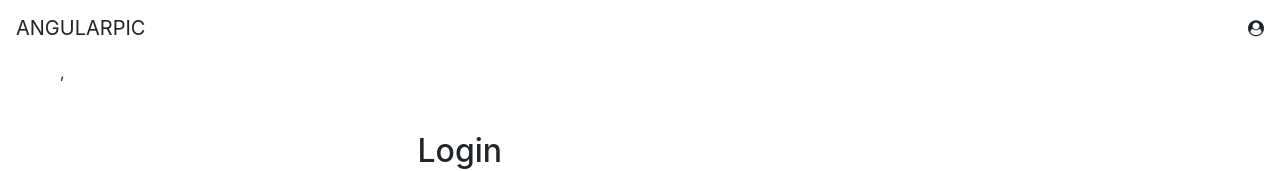
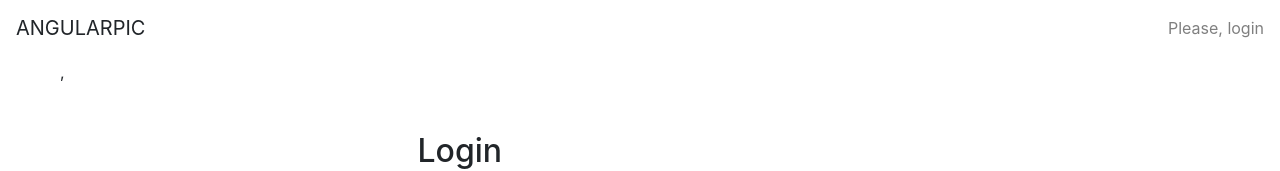
Before and after one commit to lucassilva-1994/angularpic, an Angular app in the folder frontend/: page / in a window 1280 px wide. Shown: the top 171 px of the page. Built offline with nearby package versions, Linux system fonts and the light colour scheme.

Commit message:
Acessando um, Observable diretamente no template através do Async Pipe

```diff
--- a/frontend/src/app/core/core.module.ts
+++ b/frontend/src/app/core/core.module.ts
@@ -1,9 +1,11 @@
 import { NgModule } from "@angular/core";
 import { HeaderComponent } from "./header/header.component";
+import { CommonModule } from "@angular/common";
 
 @NgModule({
   declarations: [HeaderComponent],
-  exports: [HeaderComponent]
+  exports: [HeaderComponent],
+  imports:[CommonModule]
 })
 export class CoreModule{
 
--- a/frontend/src/app/core/header/header.component.html
+++ b/frontend/src/app/core/header/header.component.html
@@ -1,9 +1,15 @@
 <header class="fixed-top">
   <nav class="navbar navbar-light bg-white">
       <a class="navbar-brand">ANGULARPIC</a>
-      <div>
+      <div *ngIf="(user$ | async) as user; else login">
           <i class="fa fa-user-circle"></i>
-          <a>{{ user?.name }}</a>
+          <a>{{ user.name }}</a>
       </div>
+
+      <ng-template #login>
+        <span class="navbar-text">
+          Please, login
+        </span>
+      </ng-template>
   </nav>
 </header>
--- a/frontend/src/app/core/header/header.component.ts
+++ b/frontend/src/app/core/header/header.component.ts
@@ -9,10 +9,8 @@ import { UserService } from "../user/user.service";
 })
 export class HeaderComponent{
     user$: Observable<User>;
-    user: User;
 
     constructor(userService: UserService){
       this.user$ = userService.getUser();
-      this.user$.subscribe(user => this.user = user)
     }
 }
```
